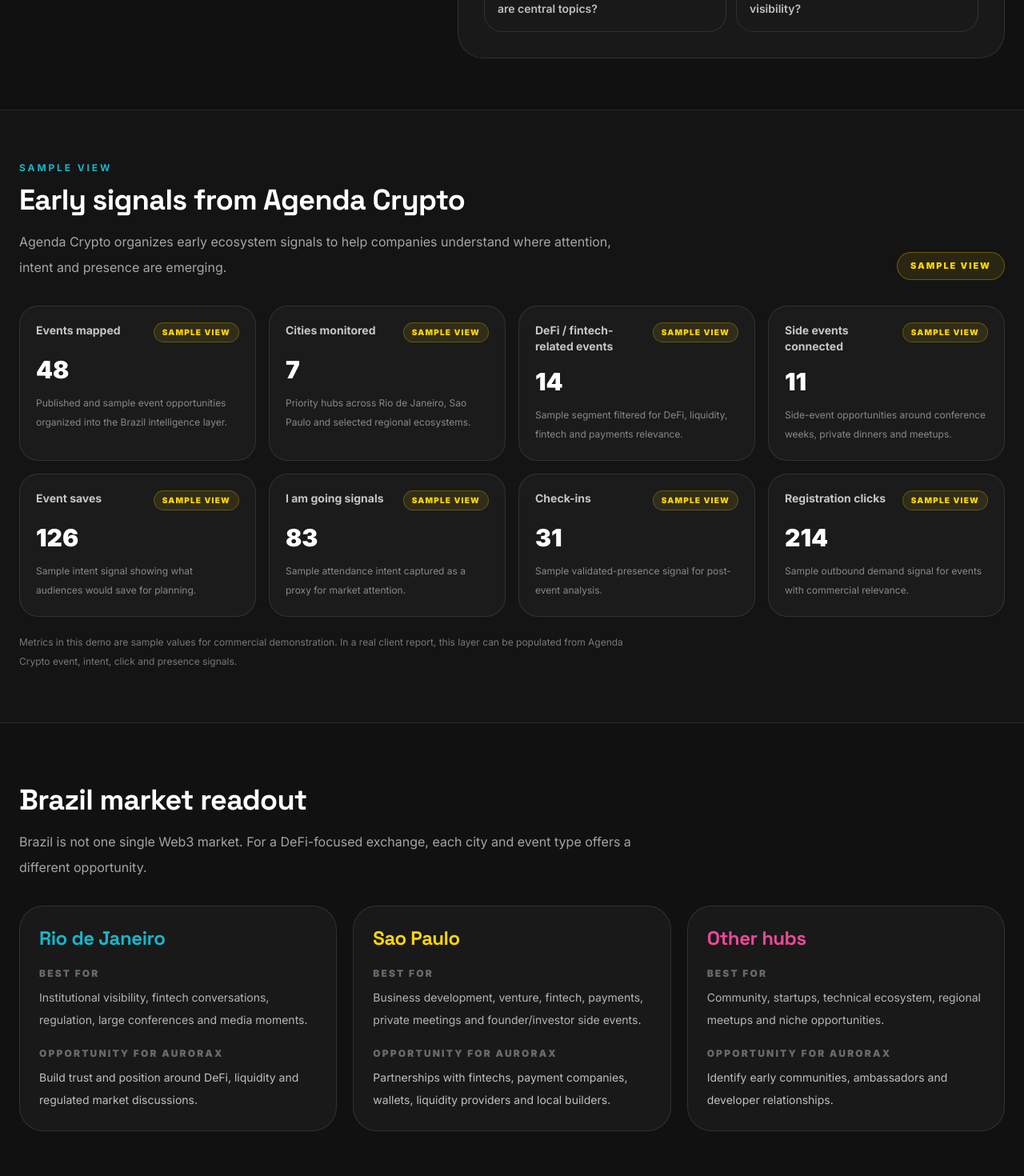
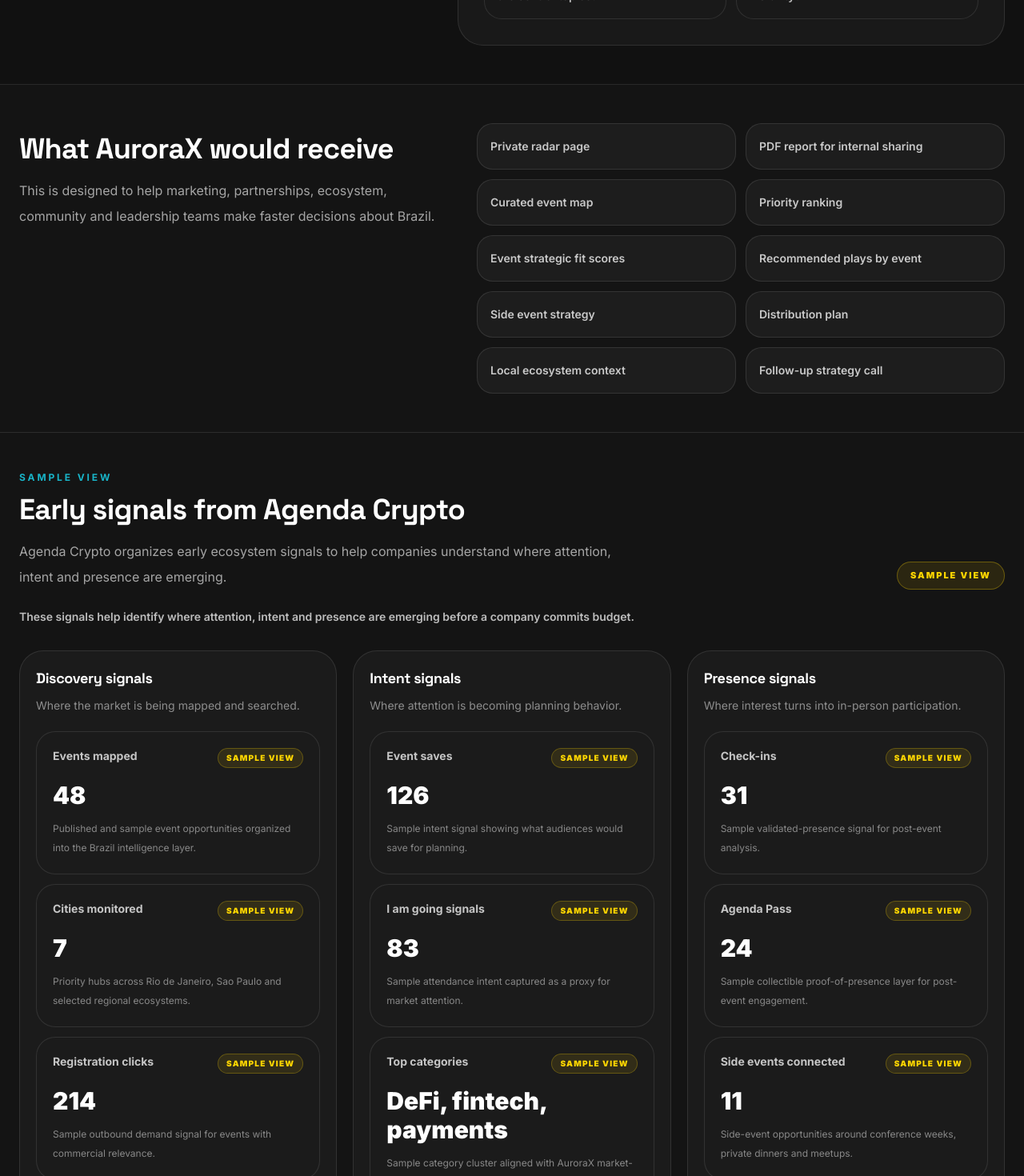
Before and after one commit to 0xlari/agenda-crypto, a Next.js app: page /radar/brazil in a window 1280 px wide. Shown: the part 1330-2800 px from the top of the page at 80% size. Built offline with nearby package versions, Linux system fonts and the light colour scheme; no server answers.

Commit message:
feat: sharpen AuroraX radar report hierarchy

```diff
--- a/app/radar/brazil/page.tsx
+++ b/app/radar/brazil/page.tsx
@@ -11,7 +11,17 @@
   description: string;
 };
 
-const radarSignals: RadarSignal[] = [
+type SignalGroup = {
+  title: string;
+  description: string;
+  signals: RadarSignal[];
+};
+
+const signalGroups: SignalGroup[] = [
+  {
+    title: "Discovery signals",
+    description: "Where the market is being mapped and searched.",
+    signals: [
       {
         title: "Events mapped",
         value: 48,
@@ -25,10 +35,51 @@
           "Priority hubs across Rio de Janeiro, Sao Paulo and selected regional ecosystems.",
       },
       {
-    title: "DeFi / fintech-related events",
-    value: 14,
+        title: "Registration clicks",
+        value: 214,
         description:
-      "Sample segment filtered for DeFi, liquidity, fintech and payments relevance.",
+          "Sample outbound demand signal for events with commercial relevance.",
+      },
+    ],
+  },
+  {
+    title: "Intent signals",
+    description: "Where attention is becoming planning behavior.",
+    signals: [
+      {
+        title: "Event saves",
+        value: 126,
+        description:
+          "Sample intent signal showing what audiences would save for planning.",
+      },
+      {
+        title: "I am going signals",
+        value: 83,
+        description:
+          "Sample attendance intent captured as a proxy for market attention.",
+      },
+      {
+        title: "Top categories",
+        value: "DeFi, fintech, payments",
+        description:
+          "Sample category cluster aligned with AuroraX market-entry priorities.",
+      },
+    ],
+  },
+  {
+    title: "Presence signals",
+    description: "Where interest turns into in-person participation.",
+    signals: [
+      {
+        title: "Check-ins",
+        value: 31,
+        description: "Sample validated-presence signal for post-event analysis.",
+      },
+      {
+        title: "Agenda Pass",
+        value: 24,
+        description:
+          "Sample collectible proof-of-presence layer for post-event engagement.",
       },
       {
         title: "Side events connected",
@@ -36,26 +87,7 @@
         description:
           "Side-event opportunities around conference weeks, private dinners and meetups.",
       },
-  {
-    title: "Event saves",
-    value: 126,
-    description: "Sample intent signal showing what audiences would save for planning.",
-  },
-  {
-    title: "I am going signals",
-    value: 83,
-    description: "Sample attendance intent captured as a proxy for market attention.",
-  },
-  {
-    title: "Check-ins",
-    value: 31,
-    description: "Sample validated-presence signal for post-event analysis.",
-  },
-  {
-    title: "Registration clicks",
-    value: 214,
-    description:
-      "Sample outbound demand signal for events with commercial relevance.",
+    ],
   },
 ];
 
@@ -137,6 +169,7 @@
     play:
       "Attend with BD/leadership, map fintech and institutional stakeholders, request speaking opportunities and explore a curated side event around DeFi, liquidity and market infrastructure.",
     priority: "High",
+    action: "Attend + explore side event",
   },
   {
     name: "Stablecoin / Payments Side Event",
@@ -150,6 +183,7 @@
     play:
       "Host or sponsor a curated roundtable with fintechs, wallets and payment partners.",
     priority: "High",
+    action: "Host or sponsor",
   },
   {
     name: "DeFi Builders Meetup",
@@ -162,6 +196,7 @@
       "Helps AuroraX connect with builders and explain its DeFi product layer beyond a pure exchange narrative.",
     play: "Join as speaker, workshop partner or technical supporter.",
     priority: "Medium",
+    action: "Speak or support",
   },
   {
     name: "Web3 Founder Dinner",
@@ -174,6 +209,7 @@
       "Smaller private environments often create higher-quality relationships than large booths.",
     play: "Attend or co-host with a trusted local partner.",
     priority: "High",
+    action: "Attend or co-host",
   },
   {
     name: "Women in Web3 / Community Meetup",
@@ -186,6 +222,7 @@
       "Useful to build a more human and community-oriented presence in the market.",
     play: "Support as ecosystem partner, not as hard-selling sponsor.",
     priority: "Medium",
+    action: "Support",
   },
 ];
 
@@ -481,6 +518,11 @@
               Web3 teams understand where to show up, which events matter and
               how to turn presence into real market opportunities.
             </p>
+            <p className="mt-4 max-w-2xl rounded-[24px] border border-[#19B5C9]/20 bg-[#19B5C9]/10 p-4 text-sm font-bold leading-7 text-[#BDF5FA]">
+              We help Web3 companies avoid wasting budget on the wrong events -
+              and identify where presence can become partnerships, trust and
+              market entry.
+            </p>
             <CtaButtons />
           </div>
 
@@ -524,7 +566,7 @@
       </section>
 
       <section className="border-b border-white/10">
-        <div className="mx-auto grid max-w-7xl gap-8 px-4 py-12 sm:px-6 sm:py-16 lg:grid-cols-[0.86fr_1.14fr] lg:items-start">
+        <div className="mx-auto grid max-w-7xl gap-8 px-4 py-10 sm:px-6 sm:py-12 lg:grid-cols-[0.86fr_1.14fr] lg:items-start">
           <SectionHeader
             eyebrow="Business scenario"
             title="Client scenario"
@@ -549,7 +591,26 @@
       </section>
 
       <section className="border-b border-white/10 bg-[#141414]">
-        <div className="mx-auto max-w-7xl px-4 py-12 sm:px-6 sm:py-16">
+        <div className="mx-auto grid max-w-7xl gap-8 px-4 py-10 sm:px-6 sm:py-12 lg:grid-cols-[0.9fr_1.1fr] lg:items-start">
+          <SectionHeader
+            title="What AuroraX would receive"
+            description="This is designed to help marketing, partnerships, ecosystem, community and leadership teams make faster decisions about Brazil."
+          />
+          <div className="grid gap-3 sm:grid-cols-2">
+            {deliverables.map((item) => (
+              <div
+                key={item}
+                className="rounded-[20px] border border-white/10 bg-[#1D1D1D] p-4 text-sm font-semibold leading-6 text-white/76"
+              >
+                {item}
+              </div>
+            ))}
+          </div>
+        </div>
+      </section>
+
+      <section className="border-b border-white/10 bg-[#141414]">
+        <div className="mx-auto max-w-7xl px-4 py-10 sm:px-6 sm:py-12">
           <div className="flex flex-col gap-4 sm:flex-row sm:items-end sm:justify-between">
             <SectionHeader
               eyebrow="Sample view"
@@ -558,9 +619,26 @@
             />
             <Badge tone="yellow">Sample view</Badge>
           </div>
-          <div className="mt-8 grid gap-4 sm:grid-cols-2 lg:grid-cols-4">
-            {radarSignals.map((signal) => (
+          <p className="mt-5 max-w-4xl text-sm font-semibold leading-7 text-white/72">
+            These signals help identify where attention, intent and presence are
+            emerging before a company commits budget.
+          </p>
+          <div className="mt-7 grid gap-5 lg:grid-cols-3">
+            {signalGroups.map((group) => (
+              <div
+                key={group.title}
+                className="rounded-[30px] border border-white/10 bg-[#1B1B1B] p-5"
+              >
+                <h3 className="text-lg font-black text-white">{group.title}</h3>
+                <p className="mt-2 text-sm leading-6 text-white/50">
+                  {group.description}
+                </p>
+                <div className="mt-5 space-y-3">
+                  {group.signals.map((signal) => (
                     <MetricCard key={signal.title} signal={signal} />
+                  ))}
+                </div>
+              </div>
             ))}
           </div>
           <p className="mt-5 max-w-3xl text-xs leading-6 text-white/42">
@@ -572,7 +650,7 @@
       </section>
 
       <section className="border-b border-white/10">
-        <div className="mx-auto max-w-7xl px-4 py-12 sm:px-6 sm:py-16">
+        <div className="mx-auto max-w-7xl px-4 py-10 sm:px-6 sm:py-12">
           <SectionHeader
             title="Brazil market readout"
             description="Brazil is not one single Web3 market. For a DeFi-focused exchange, each city and event type offers a different opportunity."
@@ -605,7 +683,7 @@
       </section>
 
       <section className="border-b border-white/10 bg-[#141414]">
-        <div className="mx-auto max-w-7xl px-4 py-12 sm:px-6 sm:py-16">
+        <div className="mx-auto max-w-7xl px-4 py-10 sm:px-6 sm:py-12">
           <SectionHeader
             title="Event priority matrix for AuroraX"
             description="Not every event deserves the same budget, team or activation strategy."
@@ -631,13 +709,36 @@
         </div>
       </section>
 
+      <section className="border-b border-white/10 bg-[#111111]">
+        <div className="mx-auto max-w-7xl px-4 py-10 sm:px-6 sm:py-12">
+          <div className="relative overflow-hidden rounded-[34px] border border-[#19B5C9]/25 bg-[radial-gradient(circle_at_top_left,rgba(25,181,201,0.2),transparent_34%),radial-gradient(circle_at_bottom_right,rgba(236,72,153,0.18),transparent_30%),linear-gradient(135deg,rgba(255,214,0,0.1),rgba(255,255,255,0.03))] p-6 shadow-[0_30px_90px_rgba(0,0,0,0.28)] sm:p-8">
+            <div className="absolute right-0 top-0 h-40 w-40 rounded-full bg-[#FFD600]/10 blur-3xl" />
+            <div className="relative grid gap-7 lg:grid-cols-[0.72fr_1.28fr] lg:items-center">
+              <div>
+                <Badge tone="cyan">Top recommendation</Badge>
+                <h2 className="mt-4 text-3xl font-black tracking-tight text-white sm:text-4xl">
+                  Top recommendation for AuroraX
+                </h2>
+              </div>
+              <p className="text-base font-semibold leading-8 text-white/78 sm:text-lg">
+                For the next 90 days, AuroraX should prioritize high-trust
+                environments where DeFi, fintech, regulation and liquidity
+                conversations overlap. The strongest play is to combine presence
+                at Blockchain.RIO with a curated side event focused on DeFi
+                liquidity, payments and market infrastructure.
+              </p>
+            </div>
+          </div>
+        </div>
+      </section>
+
       <section className="border-b border-white/10">
-        <div className="mx-auto max-w-7xl px-4 py-12 sm:px-6 sm:py-16">
+        <div className="mx-auto max-w-7xl px-4 py-10 sm:px-6 sm:py-12">
           <div className="flex flex-col gap-4 sm:flex-row sm:items-end sm:justify-between">
             <SectionHeader
               eyebrow="Event intelligence"
-              title="Recommended event cards"
-              description="Each card turns an event into a decision: why it matters, how strong the fit is and what AuroraX should do next."
+              title="Priority events for AuroraX"
+              description="Each event is scored by audience fit, partnership potential, side-event opportunity and strategic relevance."
             />
             <Badge tone="yellow">Sample data</Badge>
           </div>
@@ -645,12 +746,13 @@
             {eventCards.map((event) => (
               <article
                 key={event.name}
-                className="rounded-[32px] border border-white/10 bg-[#1B1B1B] p-6 shadow-[0_24px_70px_rgba(0,0,0,0.18)]"
+                className="rounded-[30px] border border-white/10 bg-[#1B1B1B] p-5 shadow-[0_24px_70px_rgba(0,0,0,0.18)] sm:p-6"
               >
-                <div className="flex flex-col gap-4 sm:flex-row sm:items-start sm:justify-between">
-                  <div>
+                <div className="flex flex-col gap-5 sm:flex-row sm:items-start sm:justify-between">
+                  <div className="min-w-0">
                     <div className="flex flex-wrap gap-2">
                       <PriorityLabel priority={event.priority} />
+                      <ActionLabel action={event.action} />
                       <span className="rounded-full border border-white/10 bg-white/[0.04] px-3 py-1 text-xs font-bold text-white/55">
                         {event.city}
                       </span>
@@ -661,15 +763,17 @@
                     <h3 className="mt-4 text-2xl font-black text-white">
                       {event.name}
                     </h3>
-                    <p className="mt-2 text-sm leading-6 text-white/52">
+                    <p className="mt-2 text-sm leading-6 text-white/56">
                       {event.audience}
                     </p>
                   </div>
+                  <ScoreBadge score={event.score} />
                 </div>
-                <div className="mt-6">
+                <div className="mt-5">
                   <ScoreBar score={event.score} />
                 </div>
-                <div className="mt-6 grid gap-4 lg:grid-cols-3">
+                <div className="mt-6 grid gap-4 lg:grid-cols-2">
+                  <InfoBlock label="Recommended action" value={event.action} strong />
                   <InfoBlock label="Best for" value={event.bestFor} />
                   <InfoBlock label="Why it matters" value={event.why} />
                   <InfoBlock label="Recommended play" value={event.play} strong />
@@ -681,7 +785,7 @@
       </section>
 
       <section className="border-b border-white/10 bg-[#141414]">
-        <div className="mx-auto max-w-7xl px-4 py-12 sm:px-6 sm:py-16">
+        <div className="mx-auto max-w-7xl px-4 py-10 sm:px-6 sm:py-12">
           <SectionHeader title="Recommended Brazil playbook" />
           <div className="mt-8 grid gap-5 md:grid-cols-2 xl:grid-cols-4">
             {playbook.map((item, index) => (
@@ -703,7 +807,7 @@
       </section>
 
       <section className="border-b border-white/10">
-        <div className="mx-auto max-w-7xl px-4 py-12 sm:px-6 sm:py-16">
+        <div className="mx-auto max-w-7xl px-4 py-10 sm:px-6 sm:py-12">
           <SectionHeader
             title="Side event strategy"
             description="Main events create visibility. Side events create relationships."
@@ -725,7 +829,7 @@
       </section>
 
       <section className="border-b border-white/10 bg-[#141414]">
-        <div className="mx-auto max-w-7xl px-4 py-12 sm:px-6 sm:py-16">
+        <div className="mx-auto max-w-7xl px-4 py-10 sm:px-6 sm:py-12">
           <SectionHeader title="Activation plan for AuroraX" />
           <div className="mt-8 grid gap-5 lg:grid-cols-3">
             {activationPlan.map((phase) => (
@@ -740,7 +844,7 @@
       </section>
 
       <section className="border-b border-white/10">
-        <div className="mx-auto max-w-7xl px-4 py-12 sm:px-6 sm:py-16">
+        <div className="mx-auto max-w-7xl px-4 py-10 sm:px-6 sm:py-12">
           <SectionHeader
             title="Distribution and activation layer"
             description="Distribution is not the final product. It is the engine that turns event intelligence into visibility, presence and impact."
@@ -757,27 +861,8 @@
         </div>
       </section>
 
-      <section className="border-b border-white/10 bg-[#141414]">
-        <div className="mx-auto grid max-w-7xl gap-8 px-4 py-12 sm:px-6 sm:py-16 lg:grid-cols-[0.9fr_1.1fr] lg:items-start">
-          <SectionHeader
-            title="What AuroraX would receive"
-            description="This is designed to help marketing, partnerships, ecosystem, community and leadership teams make faster decisions about Brazil."
-          />
-          <div className="grid gap-3 sm:grid-cols-2">
-            {deliverables.map((item) => (
-              <div
-                key={item}
-                className="rounded-[22px] border border-white/10 bg-[#1D1D1D] p-4 text-sm font-semibold text-white/72"
-              >
-                {item}
-              </div>
-            ))}
-          </div>
-        </div>
-      </section>
-
       <section className="border-b border-white/10 bg-[radial-gradient(circle_at_15%_30%,rgba(255,214,0,0.12),transparent_32%),#141414]">
-        <div className="mx-auto grid max-w-7xl gap-8 px-4 py-12 sm:px-6 sm:py-16 lg:grid-cols-[1fr_0.9fr] lg:items-center">
+        <div className="mx-auto grid max-w-7xl gap-8 px-4 py-10 sm:px-6 sm:py-12 lg:grid-cols-[1fr_0.9fr] lg:items-center">
           <div>
             <SectionHeader
               eyebrow="Internal sharing asset"
@@ -808,12 +893,12 @@
               Agenda Crypto commercial demo
             </p>
             <h2 className="mt-4 max-w-4xl text-3xl font-black leading-tight tracking-[-0.03em] text-white sm:text-5xl">
-              Want a radar for your company?
+              Want a Brazil Radar for your company?
             </h2>
             <p className="mt-5 max-w-3xl text-sm leading-7 text-white/68 sm:text-base sm:leading-8">
-              If your team is planning to enter, expand or activate in Brazil,
-              Agenda Crypto can help you identify the right events, communities
-              and opportunities.
+              Agenda Crypto can create a custom event intelligence report for
+              your team, with prioritized events, side-event opportunities,
+              distribution strategy and local ecosystem context.
             </p>
             <CtaButtons />
             <div className="mt-8 border-t border-white/10 pt-6 text-sm leading-7 text-white/58">
@@ -824,6 +909,28 @@
         </div>
       </section>
     </main>
+  );
+}
+
+function ScoreBadge({ score }: { score: number }) {
+  return (
+    <div className="w-full rounded-[24px] border border-[#FFD600]/25 bg-[#FFD600]/10 p-4 text-left sm:w-[150px] sm:text-center">
+      <p className="text-[10px] font-black uppercase tracking-[0.18em] text-[#FFD600]/80">
+        Fit score
+      </p>
+      <p className="mt-1 text-4xl font-black leading-none text-[#FFD600]">
+        {score}
+      </p>
+      <p className="mt-1 text-xs font-bold text-white/45">/100</p>
+    </div>
+  );
+}
+
+function ActionLabel({ action }: { action: string }) {
+  return (
+    <span className="rounded-full border border-[#EC4899]/30 bg-[#EC4899]/10 px-3 py-1 text-xs font-black text-[#F8A9CF]">
+      {action}
+    </span>
   );
 }
 
```
Lines whose indentation alone changed are shown as unchanged.
